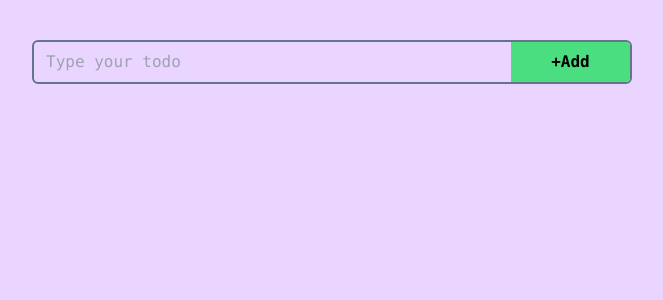
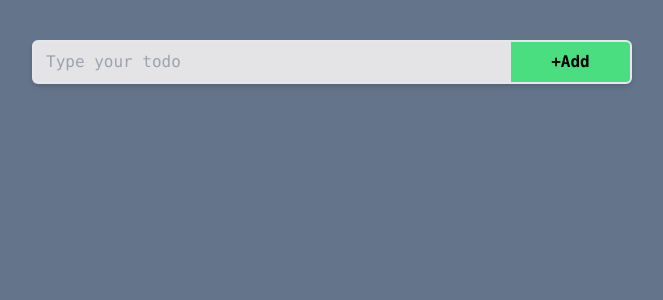
Before and after one commit to pranjalb21/react-basics, a React (Vite) app: page / in a window 1280 px wide. Shown: the top 300 px of the page, without its empty margins (308-971 px from the left). Built offline with nearby package versions, Linux system fonts and the light colour scheme.

Commit message:
Design update in todo project.

```diff
--- a/src/components/todo/Todo.jsx
+++ b/src/components/todo/Todo.jsx
@@ -39,7 +39,7 @@ export default function Todo() {
         <TodoContextProvider
             value={{ todosList, addTodo, updateTodo, deleteTodo }}
         >
-            <div className="w-full h-screen bg-purple-200 flex flex-col items-center p-10 gap-2">
+            <div className="w-full h-screen bg-slate-500 flex flex-col items-center p-10 gap-2">
                 <TodoInput />
                 {todosList.map((todo) => (
                     <TodoItem key={todo.id} todo={todo} />
--- a/src/components/todo/TodoInput.jsx
+++ b/src/components/todo/TodoInput.jsx
@@ -11,7 +11,7 @@ export default function TodoInput() {
       }
     }
   return (
-    <div className='w-1/2 flex justify-center border-2 border-slate-500 rounded-md overflow-hidden'>
+    <div className='w-1/2 flex justify-center border-2 border-wheat-500 bg-zinc-200 shadow-md rounded-md overflow-hidden'>
         <input type="text" name="todoinput" id="todoinput" className='outline-none px-3 py-1.5 w-4/5 bg-transparent  font-mono font-medium' placeholder='Type your todo' value={todoValue} onChange={(e)=>setTodoValue(e.target.value)} />
 
         <button className='bg-green-400 w-1/5 font-bold font-mono p-2 hover:bg-green-500' onClick={handleAdd}>&#x2B;Add</button>
--- a/src/components/todo/TodoItem.jsx
+++ b/src/components/todo/TodoItem.jsx
@@ -11,7 +11,7 @@ export default function TodoItem({ todo }) {
 
     return (
         <div
-            className={` w-1/2 px-4 py-2 rounded-md flex justify-evenly gap-2 ${
+            className={` w-1/2 px-4 py-2 shadow-md rounded-md flex justify-evenly gap-2 ${
                 isComplete ? " bg-lime-300 opacity-60" : "bg-gray-100"
             }`}
             id={todo.id}
```
